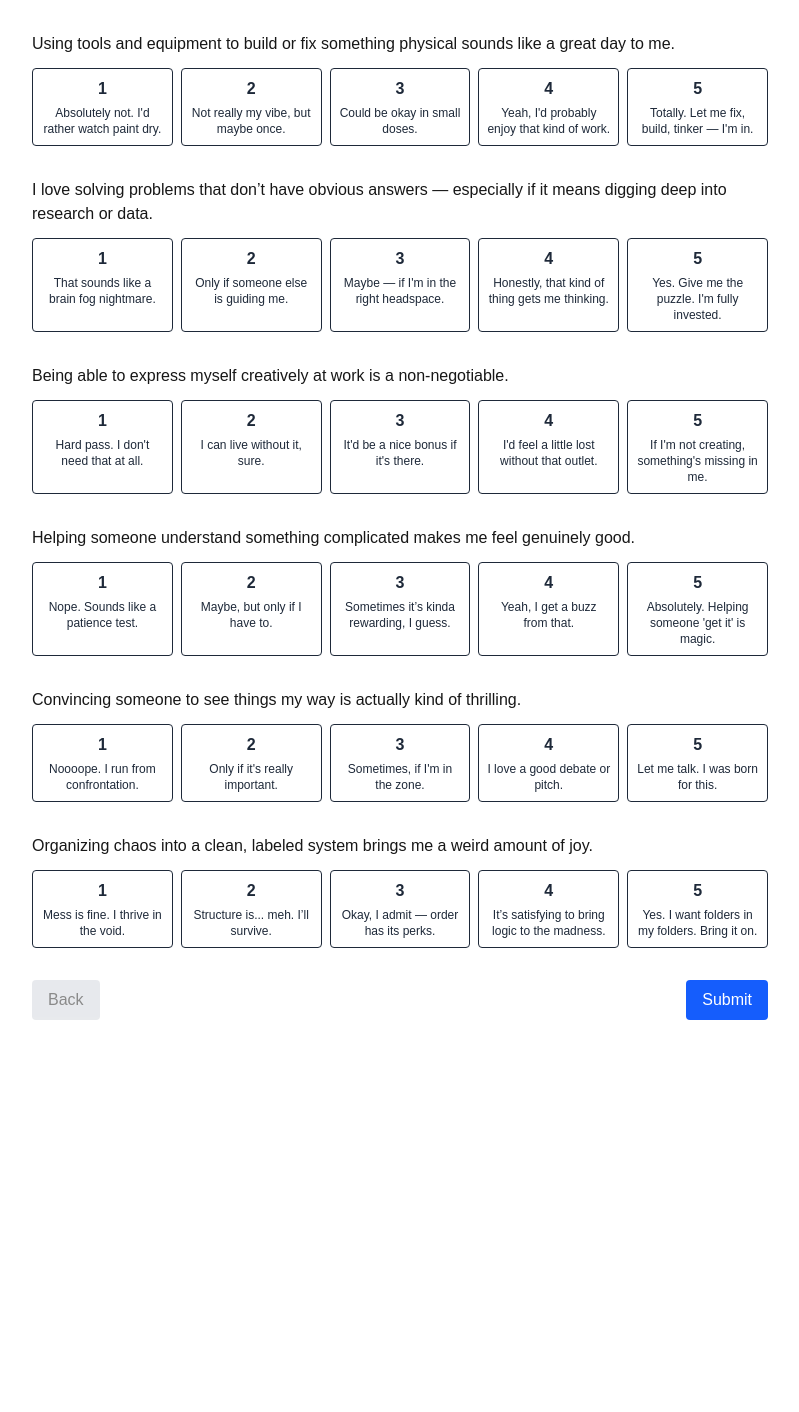
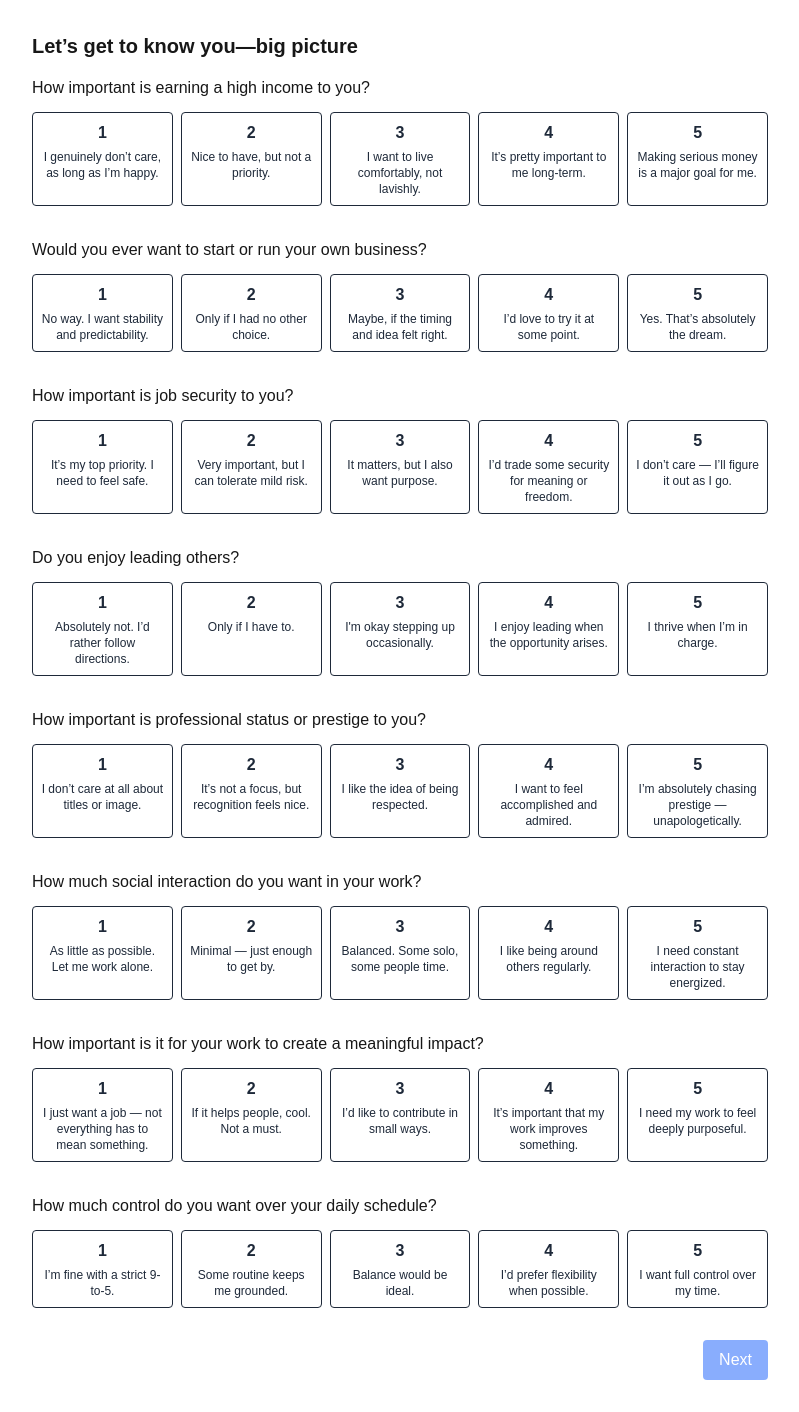
Before and after one commit to nero-tulip/career-compass, a Next.js app in the folder careerwise/: page /quiz in a window 1280 px wide. Shown: the whole page, without its empty margins (240-1039 px from the left). Before the commit the page ends 1052 px from the top, so only its background shows below. Built offline with nearby package versions, Linux system fonts and the light colour scheme.

Commit message:
macroQuestions functionality added

```diff
--- /dev/null
+++ b/careerwise/src/app/data/macroQuestions.json
@@ -0,0 +1,98 @@
+[
+    {
+      "id": "m1",
+      "text": "How important is earning a high income to you?",
+      "dimension": "income",
+      "scale": [
+        "I genuinely don’t care, as long as I’m happy.",
+        "Nice to have, but not a priority.",
+        "I want to live comfortably, not lavishly.",
+        "It’s pretty important to me long-term.",
+        "Making serious money is a major goal for me."
+      ]
+    },
+    {
+      "id": "m2",
+      "text": "Would you ever want to start or run your own business?",
+      "dimension": "entrepreneurialDrive",
+      "scale": [
+        "No way. I want stability and predictability.",
+        "Only if I had no other choice.",
+        "Maybe, if the timing and idea felt right.",
+        "I’d love to try it at some point.",
+        "Yes. That’s absolutely the dream."
+      ]
+    },
+    {
+      "id": "m3",
+      "text": "How important is job security to you?",
+      "dimension": "jobSecurity",
+      "scale": [
+        "It’s my top priority. I need to feel safe.",
+        "Very important, but I can tolerate mild risk.",
+        "It matters, but I also want purpose.",
+        "I’d trade some security for meaning or freedom.",
+        "I don’t care — I’ll figure it out as I go."
+      ]
+    },
+    {
+      "id": "m4",
+      "text": "Do you enjoy leading others?",
+      "dimension": "leadership",
+      "scale": [
+        "Absolutely not. I’d rather follow directions.",
+        "Only if I have to.",
+        "I'm okay stepping up occasionally.",
+        "I enjoy leading when the opportunity arises.",
+        "I thrive when I’m in charge."
+      ]
+    },
+    {
+      "id": "m5",
+      "text": "How important is professional status or prestige to you?",
+      "dimension": "prestige",
+      "scale": [
+        "I don’t care at all about titles or image.",
+        "It’s not a focus, but recognition feels nice.",
+        "I like the idea of being respected.",
+        "I want to feel accomplished and admired.",
+        "I’m absolutely chasing prestige — unapologetically."
+      ]
+    },
+    {
+      "id": "m6",
+      "text": "How much social interaction do you want in your work?",
+      "dimension": "socialInteraction",
+      "scale": [
+        "As little as possible. Let me work alone.",
+        "Minimal — just enough to get by.",
+        "Balanced. Some solo, some people time.",
+        "I like being around others regularly.",
+        "I need constant interaction to stay energized."
+      ]
+    },
+    {
+      "id": "m7",
+      "text": "How important is it for your work to create a meaningful impact?",
+      "dimension": "impact",
+      "scale": [
+        "I just want a job — not everything has to mean something.",
+        "If it helps people, cool. Not a must.",
+        "I’d like to contribute in small ways.",
+        "It’s important that my work improves something.",
+        "I need my work to feel deeply purposeful."
+      ]
+    },
+    {
+      "id": "m8",
+      "text": "How much control do you want over your daily schedule?",
+      "dimension": "flexibility",
+      "scale": [
+        "I’m fine with a strict 9-to-5.",
+        "Some routine keeps me grounded.",
+        "Balance would be ideal.",
+        "I’d prefer flexibility when possible.",
+        "I want full control over my time."
+      ]
+    }
+  ]
--- a/careerwise/src/app/quiz/page.tsx
+++ b/careerwise/src/app/quiz/page.tsx
@@ -1,12 +1,22 @@
 'use client';
 
 import React, { useState } from 'react';
-import questions from '@/app/data/riasecQuestions.json';
+import macroQuestions from '@/app/data/macroQuestions.json';
+import riaQuestions from '@/app/data/riasecQuestions.json';
 
-interface Question {
+interface QuestionBase {
   id: string;
   text: string;
-  scale: string[]; // now 5 labels
+  scale: string[];
+}
+
+interface MacroQuestion extends QuestionBase {
+  dimension: string;
+}
+
+interface RiaSecQuestion extends QuestionBase {
+  category: string;
+  style: string;
 }
 
 interface Answer {
@@ -15,25 +25,31 @@ interface Answer {
 }
 
 const QUESTIONS_PER_PAGE = 10;
+type Phase = 'macro' | 'riasec';
 
-const QuizQuestion: React.FC<{
-  question: Question;
-  answer?: number;
-  onAnswer: (questionId: string, score: number) => void;
-}> = ({ question, answer = 0, onAnswer }) => (
+const QuizOptionGrid: React.FC<{
+  question: QuestionBase;
+  selected?: number;
+  onSelect: (id: string, score: number) => void;
+}> = ({ question, selected = 0, onSelect }) => (
   <div className="mb-8">
     <p className="mb-3 font-medium">{question.text}</p>
-    <div className="grid grid-cols-5 gap-2">
+    <div
+      className="grid gap-2"
+      style={{
+        gridTemplateColumns: `repeat(${question.scale.length}, minmax(0,1fr))`,
+      }}
+    >
       {question.scale.map((label, idx) => {
         const score = idx + 1;
-        const isSelected = answer === score;
+        const isSel = selected === score;
         return (
           <button
-            key={idx}
-            onClick={() => onAnswer(question.id, score)}
+            key={score}
+            onClick={() => onSelect(question.id, score)}
             className={`
               flex flex-col items-center p-2 border rounded
-              ${isSelected
+              ${isSel
                 ? 'bg-blue-600 text-white'
                 : 'bg-white text-gray-800 hover:bg-gray-100'}
             `}
@@ -48,11 +64,13 @@ const QuizQuestion: React.FC<{
 );
 
 export default function QuizPage() {
+  const [phase, setPhase] = useState<Phase>('macro');
+  const [macroAnswers, setMacroAnswers] = useState<Answer[]>([]);
+  const [riaAnswers, setRiaAnswers] = useState<Answer[]>([]);
   const [currentPage, setCurrentPage] = useState(0);
-  const [answers, setAnswers] = useState<Answer[]>([]);
 
-  const handleAnswer = (questionId: string, score: number) => {
-    setAnswers((prev) => {
+  const handleMacroAnswer = (questionId: string, score: number) => {
+    setMacroAnswers((prev) => {
       const exists = prev.find((a) => a.questionId === questionId);
       if (exists) {
         return prev.map((a) =>
@@ -63,54 +81,119 @@ export default function QuizPage() {
     });
   };
 
-  const allQuestions = questions as Question[];
+  const handleRiaAnswer = (questionId: string, score: number) => {
+    setRiaAnswers((prev) => {
+      const exists = prev.find((a) => a.questionId === questionId);
+      if (exists) {
+        return prev.map((a) =>
+          a.questionId === questionId ? { ...a, score } : a
+        );
+      }
+      return [...prev, { questionId, score }];
+    });
+  };
+
+  // Phase 1: all macro questions
+  if (phase === 'macro') {
+    const allMacro = macroQuestions as MacroQuestion[];
+    const allAnswered = allMacro.every((q) =>
+      macroAnswers.some((a) => a.questionId === q.id)
+    );
+
+    const next = () => {
+      if (allAnswered) setPhase('riasec');
+    };
+
+    return (
+      <div className="max-w-3xl mx-auto py-8 px-4">
+        <h2 className="text-xl font-semibold mb-4">
+          Let’s get to know you—big picture
+        </h2>
+        {allMacro.map((q) => {
+          const sel = macroAnswers.find((a) => a.questionId === q.id)?.score;
+          return (
+            <QuizOptionGrid
+              key={q.id}
+              question={q}
+              selected={sel}
+              onSelect={handleMacroAnswer}
+            />
+          );
+        })}
+
+        <div className="flex justify-end mt-6">
+          <button
+            onClick={next}
+            disabled={!allAnswered}
+            className="px-4 py-2 bg-blue-600 text-white rounded disabled:opacity-50"
+          >
+            Next
+          </button>
+        </div>
+      </div>
+    );
+  }
+
+  // Phase 2: paginated RIASEC
+  const allRia = riaQuestions as RiaSecQuestion[];
   const start = currentPage * QUESTIONS_PER_PAGE;
-  const pageQuestions = allQuestions.slice(start, start + QUESTIONS_PER_PAGE);
-  const isLastPage = start + QUESTIONS_PER_PAGE >= allQuestions.length;
+  const pageQs = allRia.slice(start, start + QUESTIONS_PER_PAGE);
+  const isLast = start + QUESTIONS_PER_PAGE >= allRia.length;
 
-  const handleNext = () => {
-    if (isLastPage) {
+  const allOnPageAnswered = pageQs.every((q) =>
+    riaAnswers.some((a) => a.questionId === q.id)
+  );
+
+  const goNext = () => {
+    if (!allOnPageAnswered) return;
+    if (isLast) {
       handleSubmit();
     } else {
       setCurrentPage((p) => p + 1);
     }
   };
-  const handleBack = () => {
+  const goBack = () => {
     if (currentPage > 0) setCurrentPage((p) => p - 1);
   };
 
-  const handleSubmit = () => {
-    console.log('Final answers:', answers);
-    // TODO: replace with router.push('/results', { state: { answers } })
-  };
+  function handleSubmit() {
+    console.log('Macro answers:', macroAnswers);
+    console.log('RIASEC answers:', riaAnswers);
+    // TODO: router.push('/results', { state: { macroAnswers, riaAnswers } })
+  }
 
   return (
     <div className="max-w-3xl mx-auto py-8 px-4">
-      {pageQuestions.map((q) => {
-        const ans = answers.find((a) => a.questionId === q.id)?.score;
+      <h2 className="text-xl font-semibold mb-4">
+        Part {currentPage + 1} of{' '}
+        {Math.ceil(allRia.length / QUESTIONS_PER_PAGE)}: Career Preferences
+      </h2>
+      {pageQs.map((q) => {
+        const sel = riaAnswers.find((a) => a.questionId === q.id)?.score;
         return (
-          <QuizQuestion
+          <QuizOptionGrid
             key={q.id}
             question={q}
-            answer={ans}
-            onAnswer={handleAnswer}
+            selected={sel}
+            onSelect={handleRiaAnswer}
           />
         );
       })}
 
       <div className="flex justify-between mt-6">
         <button
-          onClick={handleBack}
+          onClick={goBack}
           disabled={currentPage === 0}
           className="px-4 py-2 bg-gray-300 rounded disabled:opacity-50"
         >
           Back
         </button>
         <button
-          onClick={handleNext}
-          className="px-4 py-2 bg-blue-600 text-white rounded"
+          onClick={goNext}
+          disabled={!allOnPageAnswered}
+          className="px-4 py-2 bg-blue-600 text-white rounded disabled:opacity-50"
         >
-          {isLastPage ? 'Submit' : 'Next'}
+          {isLast ? 'Submit' : 'Next'}
         </button>
       </div>
     </div>
```
